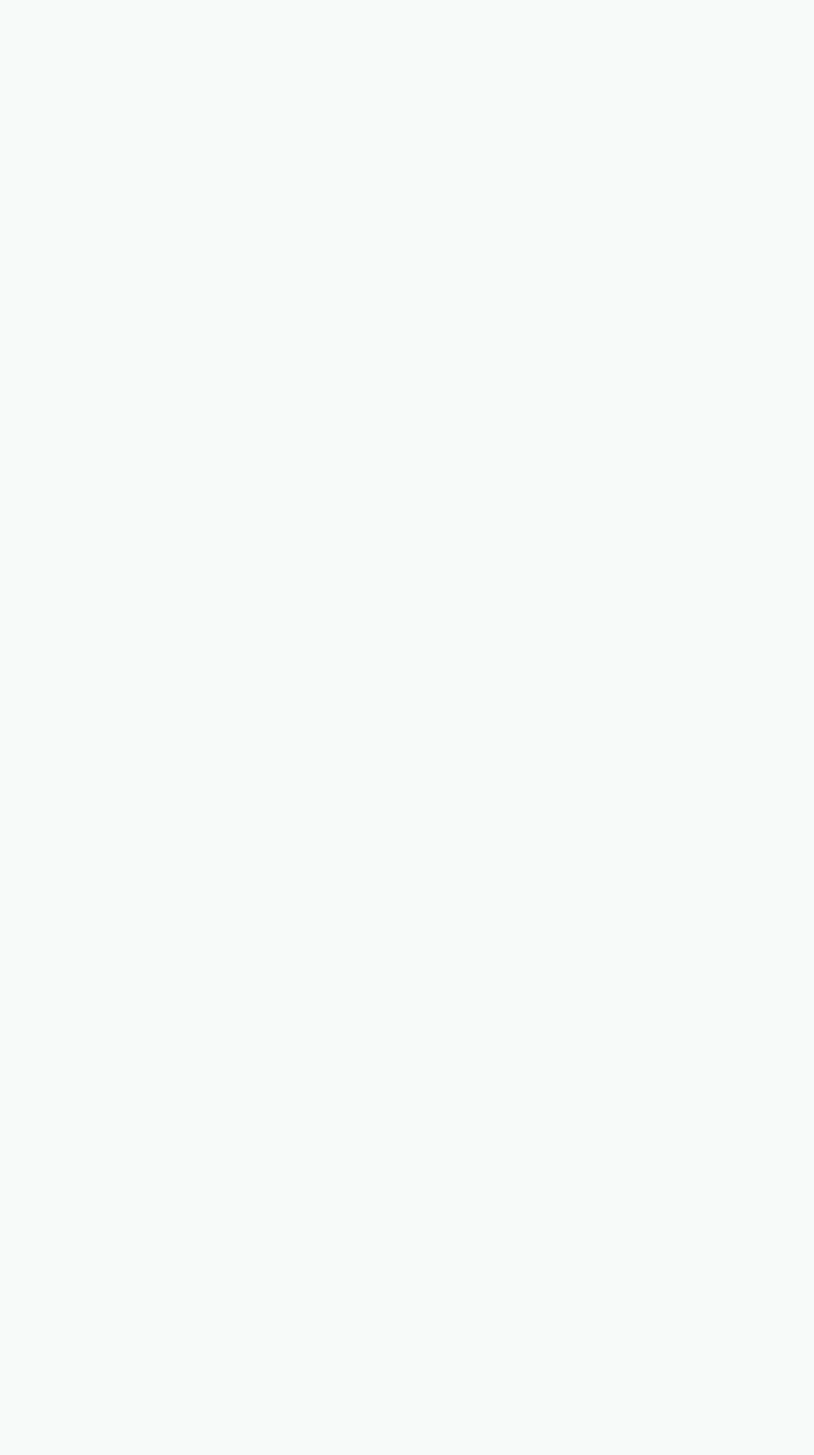
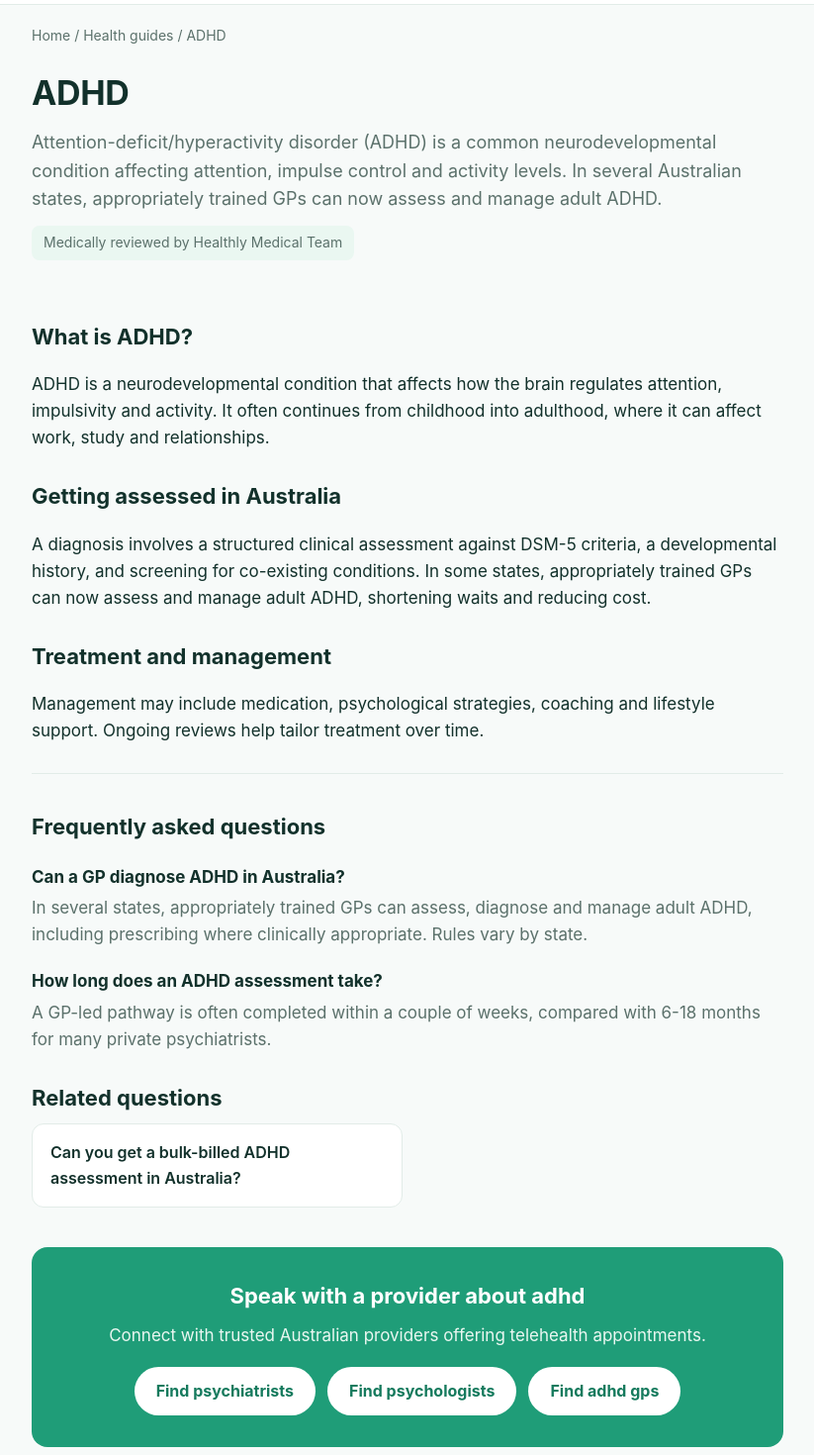
Before and after one commit to LukeCN/healthly, a Next.js app: page /conditions/adhd in a window 1280 px wide. Before the commit this address had no page. Shown: the part 60-1530 px from the top of the page at 99% size, without its empty margins (108-931 px from the left). Before the commit the page ends 800 px from the top, so only its background shows below. Built offline with nearby package versions, Linux system fonts and the light colour scheme.

Commit message:
Create page.js

```diff
--- /dev/null
+++ b/app/conditions/[condition]/page.js
@@ -0,0 +1,118 @@
+import Link from "next/link";
+import { notFound } from "next/navigation";
+import {
+  SITE, conditions, getCondition, getSpecialty, questionsByTag,
+} from "@/lib/data";
+import JsonLd from "@/components/JsonLd";
+
+export const dynamicParams = false;
+
+export function generateStaticParams() {
+  return conditions.map((c) => ({ condition: c.slug }));
+}
+
+export function generateMetadata({ params }) {
+  const c = getCondition(params.condition);
+  if (!c) return {};
+  return {
+    title: `${c.name} — Symptoms, Assessment & Treatment in Australia`,
+    description: c.summary.slice(0, 155),
+    alternates: { canonical: `/conditions/${c.slug}` },
+  };
+}
+
+export default function ConditionPage({ params }) {
+  const c = getCondition(params.condition);
+  if (!c) notFound();
+  const relatedQuestions = questionsByTag(c.slug).slice(0, 5);
+
+  const breadcrumb = {
+    "@context": "https://schema.org",
+    "@type": "BreadcrumbList",
+    itemListElement: [
+      { "@type": "ListItem", position: 1, name: "Home", item: SITE.url },
+      { "@type": "ListItem", position: 2, name: "Health guides", item: `${SITE.url}/conditions` },
+      { "@type": "ListItem", position: 3, name: c.name, item: `${SITE.url}/conditions/${c.slug}` },
+    ],
+  };
+  const medPage = {
+    "@context": "https://schema.org",
+    "@type": "MedicalWebPage",
+    name: `${c.name} — Symptoms, Assessment & Treatment`,
+    url: `${SITE.url}/conditions/${c.slug}`,
+    description: c.summary,
+    lastReviewed: "2026-07-01",
+    reviewedBy: { "@type": "Organization", name: c.reviewer },
+    about: { "@type": "MedicalCondition", name: c.name },
+  };
+  const faqPage = {
+    "@context": "https://schema.org",
+    "@type": "FAQPage",
+    mainEntity: c.faqs.map((f) => ({
+      "@type": "Question",
+      name: f.q,
+      acceptedAnswer: { "@type": "Answer", text: f.a },
+    })),
+  };
+
+  return (
+    <div className="container">
+      <JsonLd data={breadcrumb} />
+      <JsonLd data={medPage} />
+      <JsonLd data={faqPage} />
+      <div className="breadcrumb">
+        <Link href="/">Home</Link> / <Link href="/conditions">Health guides</Link> / {c.name}
+      </div>
+      <div className="page-head">
+        <h1>{c.name}</h1>
+        <p>{c.summary}</p>
+        <span className="reviewer">Medically reviewed by {c.reviewer}</span>
+      </div>
+
+      <section className="block prose" style={{ paddingTop: 24, maxWidth: 760 }}>
+        {c.sections.map((sec, i) => (
+          <div key={i}>
+            <h2>{sec.h}</h2>
+            <p>{sec.body}</p>
+          </div>
+        ))}
+
+        <div className="faq">
+          <h2>Frequently asked questions</h2>
+          {c.faqs.map((f, i) => (
+            <div key={i}>
+              <h3>{f.q}</h3>
+              <p>{f.a}</p>
+            </div>
+          ))}
+        </div>
+
+        {relatedQuestions.length > 0 && (
+          <div style={{ marginTop: 28 }}>
+            <h2>Related questions</h2>
+            <div className="qa-list">
+              {relatedQuestions.map((q) => (
+                <Link key={q.slug} href={`/questions/${q.slug}`} className="qa-item">
+                  {q.question}
+                </Link>
+              ))}
+            </div>
+          </div>
+        )}
+
+        <div className="cta">
+          <h2>Speak with a provider about {c.name.toLowerCase()}</h2>
+          <p>Connect with trusted Australian providers offering telehealth appointments.</p>
+          {c.relatedSpecialties.map((sp) => {
+            const s = getSpecialty(sp);
+            return s ? (
+              <Link key={sp} href={`/${sp}`} className="btn" style={{ margin: "0 6px" }}>
+                Find {s.plural.toLowerCase()}
+              </Link>
+            ) : null;
+          })}
+        </div>
+      </section>
+    </div>
+  );
+}
```
